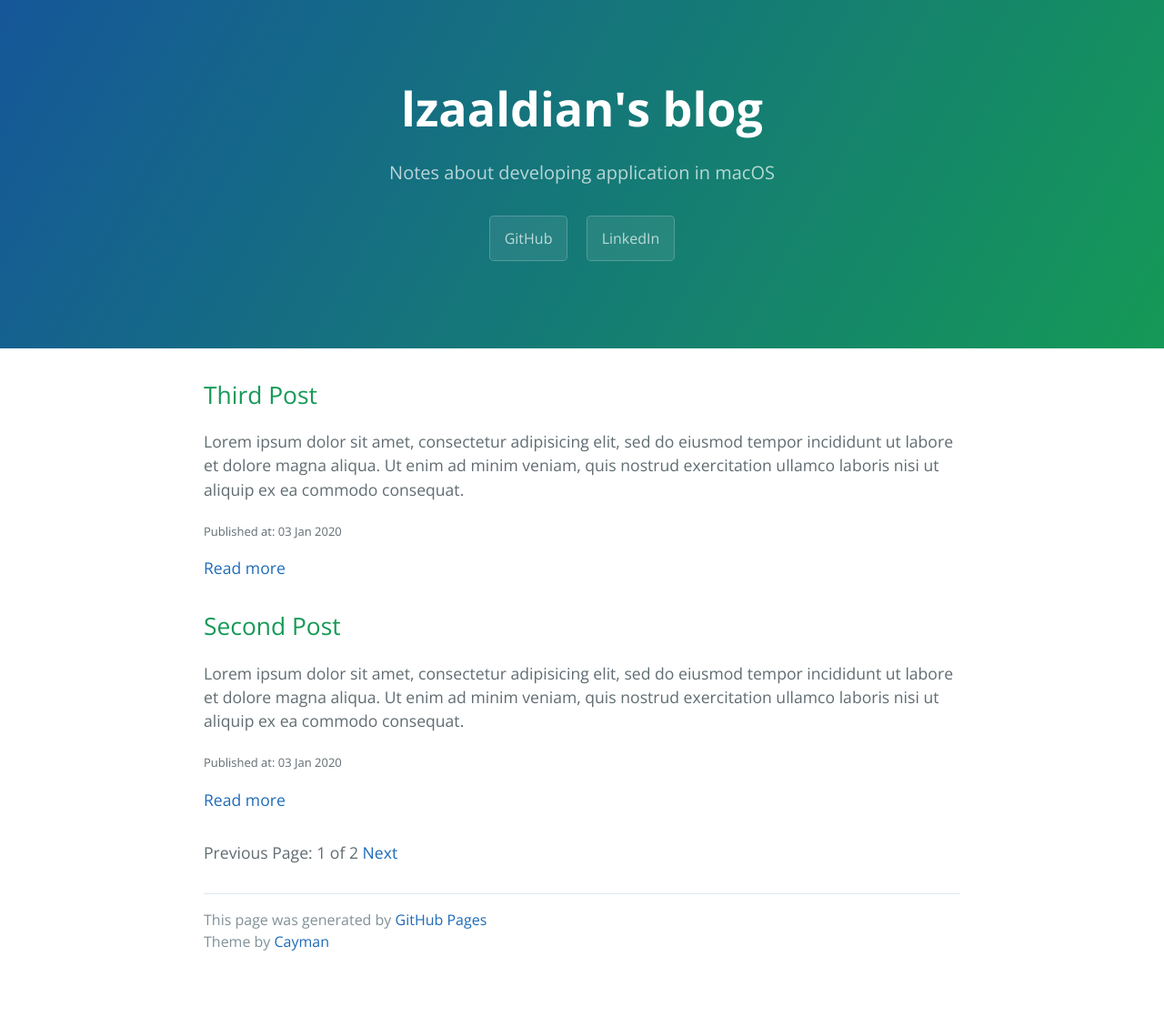
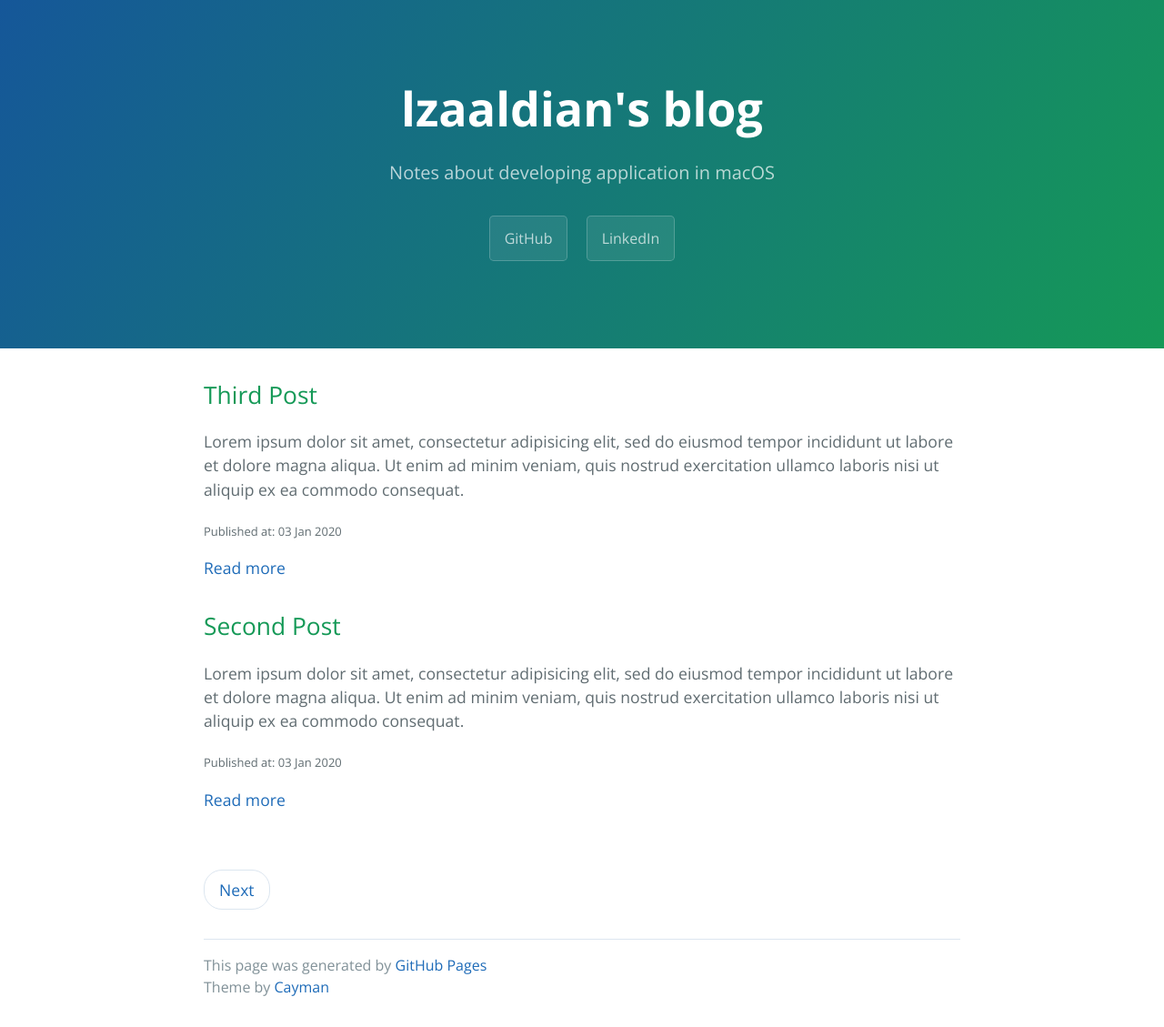
Before and after one commit to lzaaldian/lzaaldian.github.io, a Jekyll site: the page built from index.html, in a window 1280 px wide. Shown: the whole page at 91% size. Built offline with Jekyll 4.4.1, drawn with Linux system fonts in a browser that asks for light colours; the list of posts is cut into pages by our own code; before the commit the page ends 1079 px from its top, so only the background shows below that.

Commit message:
chore(design): add styling for pagination
- Add whitespace on top of pagination block
- Make button style for pagination navigation

```diff
--- a/_sass/jekyll-theme-cayman.scss
+++ b/_sass/jekyll-theme-cayman.scss
@@ -332,6 +332,12 @@ a {
   }
 }
 
+/**
+ * =============================================================================
+ *  Layout
+ * =============================================================================
+ */
+
 .site--footer {
   padding-top: 2rem;
   margin-top: 2rem;
@@ -363,6 +369,12 @@ a {
   color: $blockquote-text-color;
 }
 
+/**
+ * =============================================================================
+ *  Blog posts
+ * =============================================================================
+ */
+
 .post--list-item {
   margin-bottom: 2rem;
 
@@ -374,3 +386,14 @@ a {
     }
   }
 }
+.pagination {
+  display: flex;
+  justify-content: space-between;
+  margin-top: 4rem;
+
+  a {
+    border: solid 0.0625rem #dce6f0;
+    padding: 0.5rem 1rem;
+    border-radius: 1.25rem;
+  }
+}
--- a/index.html
+++ b/index.html
@@ -25,16 +25,9 @@ layout: default
     <a href="{{ paginator.previous_page_path }}" class="previous">
       Previous
     </a>
-  {% else %}
-    <span class="previous">Previous</span>
   {% endif %}
 
-  <span class="page_number ">
-    Page: {{ paginator.page }} of {{ paginator.total_pages }}
-  </span>
   {% if paginator.next_page %}
     <a href="{{ paginator.next_page_path }}" class="next">Next</a>
-  {% else %}
-    <span class="next ">Next</span>
   {% endif %}
 </div>
```
